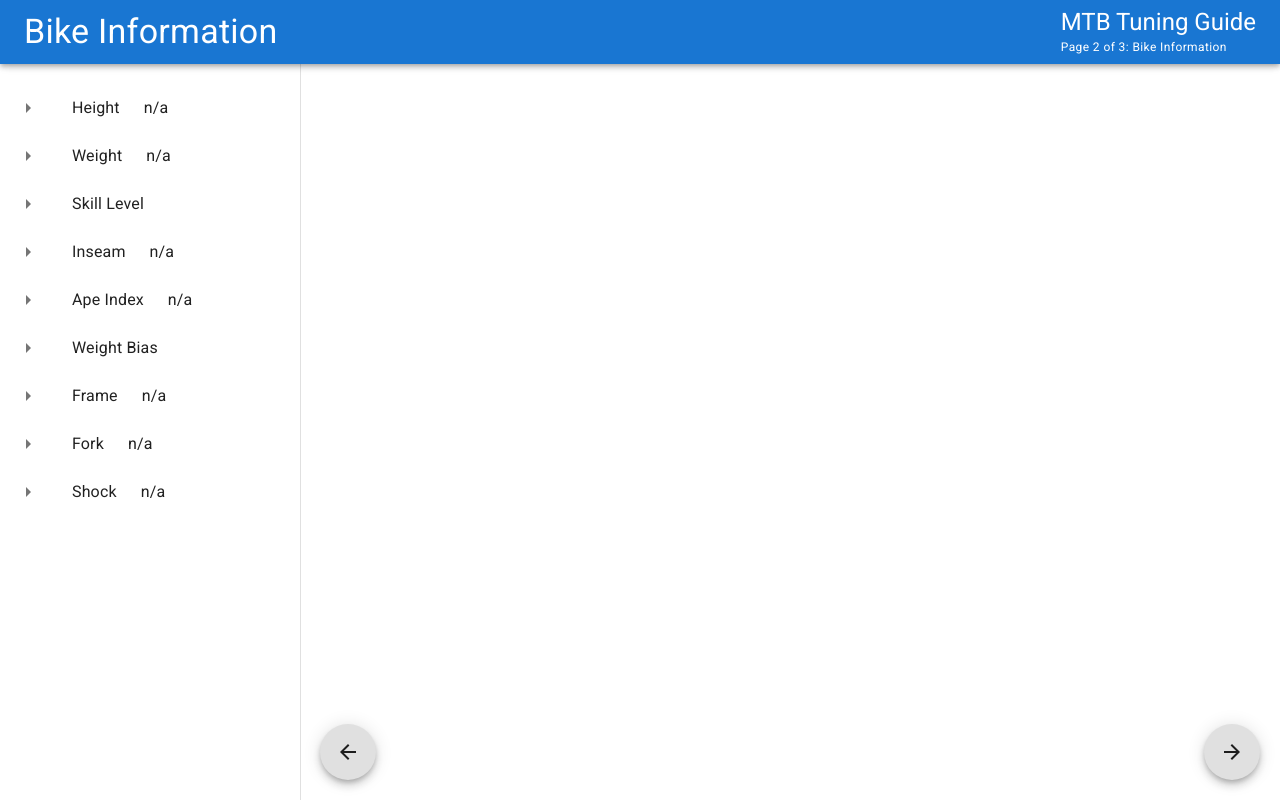
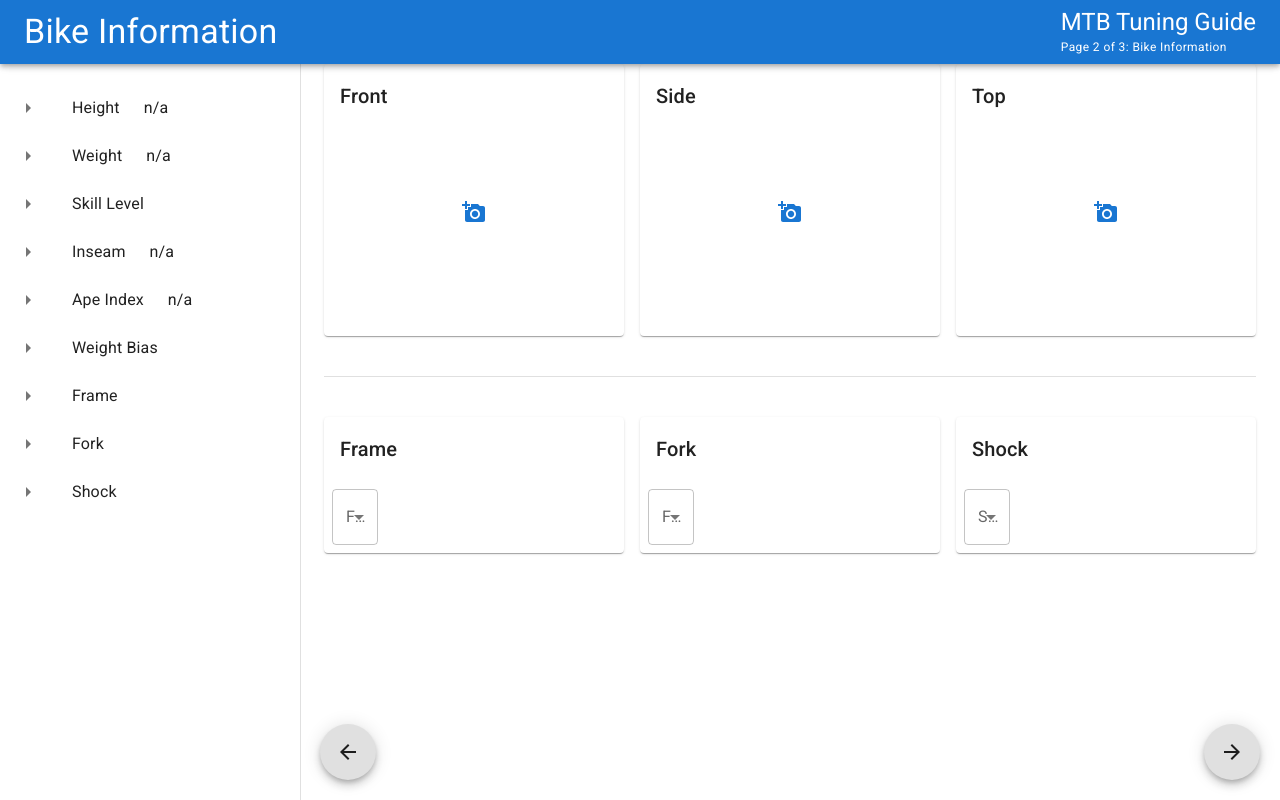
Before and after one commit to plohkoon/bike-app, a React (Create React App) app: page / in a window 1280 px wide. Both pictures are taken after a click on the button 1232 px from the left and 752 px from the top of the page. Built offline with nearby package versions, Linux system fonts and the light colour scheme.

Commit message:
bike info kinda done

```diff
--- a/src/App.tsx
+++ b/src/App.tsx
@@ -14,9 +14,9 @@ export interface DataType {
   "Inseam": null | number;
   "Ape Index": null | number;
   "Weight Bias": string;
-  "Frame": null | string;
-  "Fork": null | string;
-  "Shock": null | string;
+  "Frame": string;
+  "Fork": string;
+  "Shock": string;
 }
 
 function App() {
@@ -27,9 +27,9 @@ function App() {
     "Inseam": null,
     "Ape Index": null,
     "Weight Bias": "",
-    "Frame": null,
-    "Fork": null,
-    "Shock": null
+    "Frame": "",
+    "Fork": "",
+    "Shock": ""
   });
 
   const [page, setPage] = useState<number>(0);
@@ -46,7 +46,7 @@ function App() {
       <SideBar data={data} />
       <Container sx={theme => ({
         height: `calc(100vh - 64px)`,
-        width: `calc(100vw - 250px)`,
+        width: `calc(100vw - 300px)`,
         position: 'fixed',
         bottom: 0,
         right: 0,
--- a/src/components/bike_information.tsx
+++ b/src/components/bike_information.tsx
@@ -1,12 +1,162 @@
+import { Card, CardActions, CardContent, FormControl, InputLabel, MenuItem, Select, Stack, Typography, Grid, Divider, Button } from "@mui/material";
+import { AddAPhoto } from "@mui/icons-material";
+import { useEffect, useState } from "react";
 import { DataType } from "../App";
 
-const BikeInformation: React.FC<Props> = () => {
-  return <></>
+const frameOptions: string[] = [
+  "frame 1",
+  "frame 2",
+  "frame 3"
+]
+
+const forkOptions: string[] = [
+  "fork 1",
+  "fork 2",
+  "fork 3"
+]
+
+const shockOptions: string[] = [
+  "shock 1",
+  "shock 2",
+  "shock 3"
+]
+
+const PhotoUpload: React.FC<{ photoUploaded: () => void, title: string }> = ({ photoUploaded, title }) => {
+  const [photo, setPhoto] = useState<boolean>(false)
+
+  return (
+    <Card>
+      <CardContent>
+        <Typography variant="h6">{title}</Typography>
+        { photo ?
+          null : (
+          <Button
+            sx={theme => ({height: 200, width: '100%'})}
+            onClick={e => {
+              if (window.confirm("This is a file dialog, confirm to \"upload file\""))
+                setPhoto(prev => !prev);
+                photoUploaded();
+            }}
+          >
+            <AddAPhoto />
+          </Button>
+        )}
+      </CardContent>
+    </Card>
+  )
+}
+
+const BikeInformation: React.FC<Props> = ({ data, update }) => {
+  const [frameUploaded, setFrameUploaded] = useState<boolean>(false);
+  const [forkUploaded, setForkUploaded] = useState<boolean>(false);
+  const [shockUploaded, setShockUploaded] = useState<boolean>(false);
+
+  useEffect(() => {
+    if (frameUploaded && forkUploaded && shockUploaded) {
+      update("Frame")({target: {value: frameOptions[0]}});
+      update("Fork")({target: {value: forkOptions[1]}});
+      update("Shock")({target: {value: shockOptions[2]}});
+    }
+  }, [frameUploaded, forkUploaded, shockUploaded]);
+
+  return (
+    <Stack>
+      <Grid container spacing={2}>
+        <Grid item xs={4}>
+          <PhotoUpload
+            photoUploaded={() => {
+              setFrameUploaded(true)
+            }}
+            title={"Front"} />
+        </Grid>
+        <Grid item xs={4}>
+          <PhotoUpload
+            photoUploaded={() => {
+              setForkUploaded(true)
+            }}
+            title={"Side"} />
+        </Grid>
+        <Grid item xs={4}>
+          <PhotoUpload
+            photoUploaded={() => {
+              setShockUploaded(true)
+            }}
+            title={"Top"} />
+        </Grid>
+      </Grid>
+      <Divider sx={theme => ({marginTop: 5, marginBottom: 5})} />
+      <Grid container spacing={2}>
+        <Grid item xs={4}>
+          <Card>
+            <CardContent>
+              <Typography variant="h6">Frame</Typography>
+              {/* <Typography variant="body1">{data["Frame"]}</Typography> */}
+            </CardContent>
+            <CardActions>
+              <FormControl>
+                <InputLabel>Frame</InputLabel>
+                <Select
+                  value={data["Frame"]}
+                  label="Frame"
+                  placeholder="Frame"
+                  onChange={update("Frame")}
+                >
+                  { frameOptions.map(option => <MenuItem value={option} key={option}>{option}</MenuItem>)}
+                </Select>
+              </FormControl>
+            </CardActions>
+          </Card>
+        </Grid>
+        <Grid item xs={4}>
+          <Card>
+            <CardContent>
+              <Typography variant="h6">Fork</Typography>
+              {/* <Typography variant="body1">{data["Fork"]}</Typography> */}
+            </CardContent>
+            <CardActions>
+              <FormControl>
+                <InputLabel>Fork</InputLabel>
+                <Select
+                  value={data["Fork"]}
+                  label="Fork"
+                  placeholder="Fork"
+                  onChange={update("Fork")}
+                >
+                  { forkOptions.map(option => <MenuItem value={option} key={option}>{option}</MenuItem>)}
+                </Select>
+              </FormControl>
+            </CardActions>
+          </Card>
+        </Grid>
+        <Grid item xs={4}>
+          <Card>
+            <CardContent>
+              <Typography variant="h6">Shock</Typography>
+              {/* <Typography variant="body1">{data["Shock"]}</Typography> */}
+            </CardContent>
+            <CardActions>
+              <FormControl>
+                <InputLabel>Shock</InputLabel>
+                <Select
+                  value={data["Shock"]}
+                  label="Shock"
+                  placeholder="Shock"
+                  onChange={update("Shock")}
+                >
+                  { shockOptions.map(option => <MenuItem value={option} key={option}>{option}</MenuItem>)}
+                </Select>
+              </FormControl>
+            </CardActions>
+          </Card>
+        </Grid>
+      </Grid>
+    </Stack>
+  )
 }
 
 interface Props {
   data: DataType;
-  update: (key: keyof DataType) => (e: React.ChangeEvent<HTMLInputElement>) => void;
+  update: (key: keyof DataType) => (e: {target: { value: number | string }}) => void;
 }
 
 export default BikeInformation;
```
